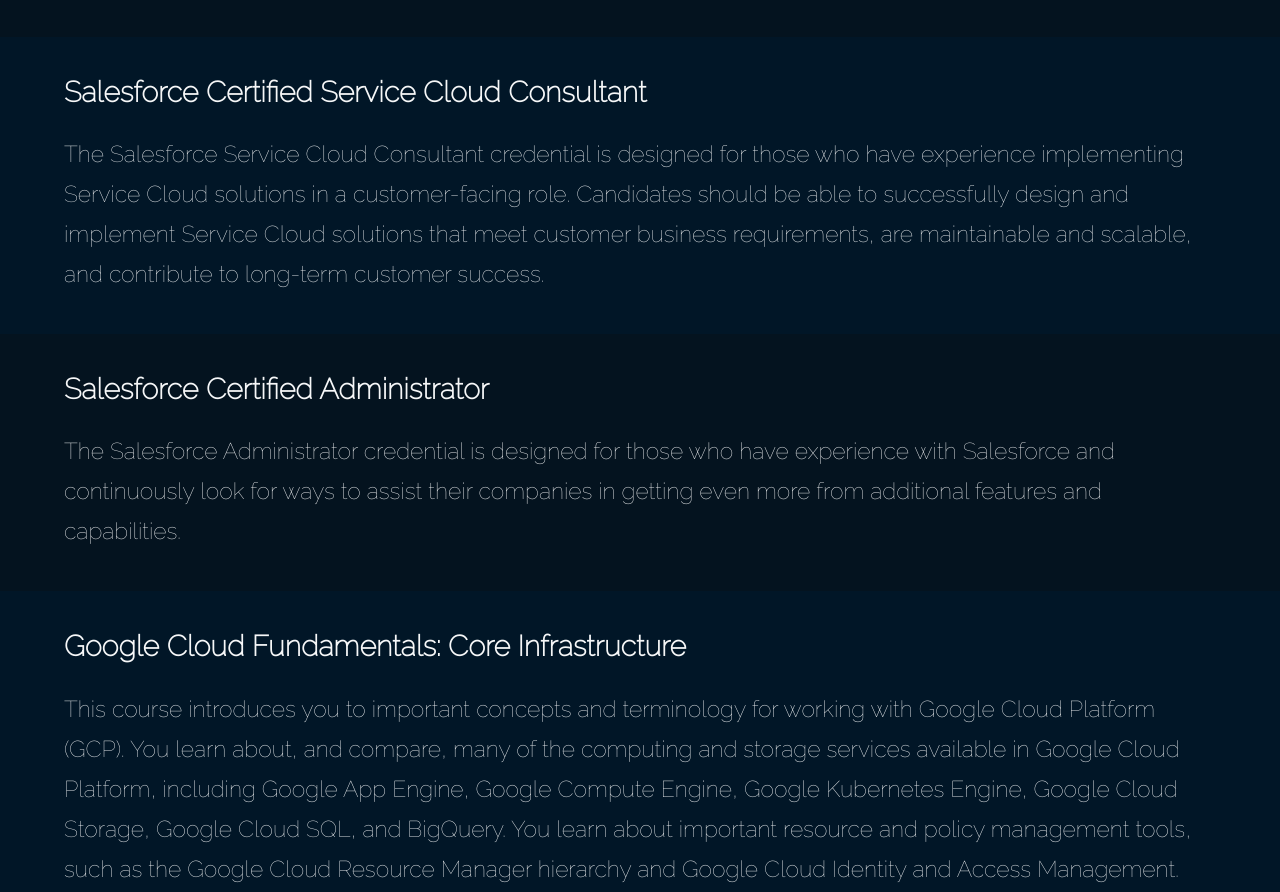
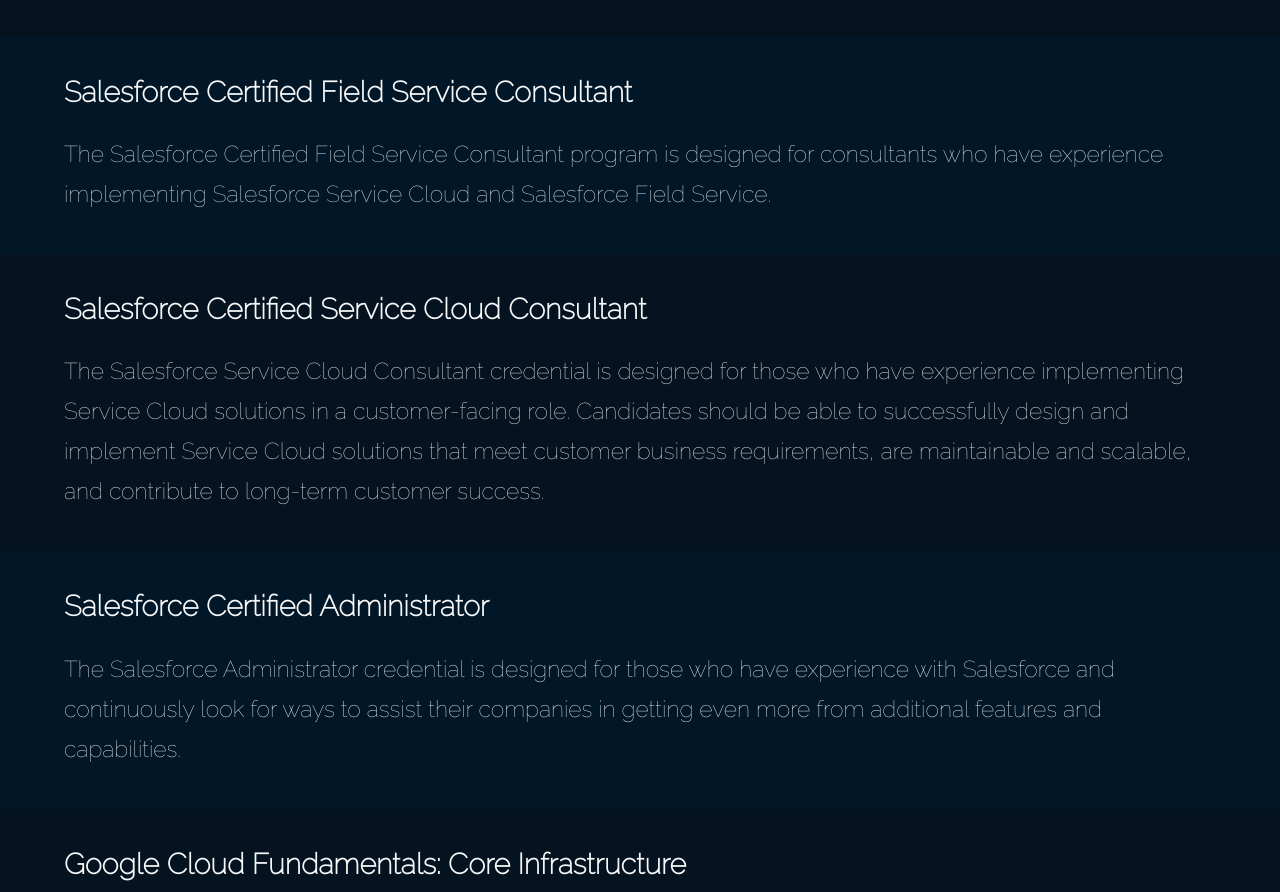
Before and after one commit to nathanielmathew/MyPortfolio, a Gatsby site: page /achievements in a window 1280 px wide. Shown: the part 641-1533 px from the top of the page. Built offline with nearby package versions, Linux system fonts and the light colour scheme; Gatsby itself is replaced by a stand-in of ours; a web font is replaced by a local one.

Commit message:
add field service cert

```diff
--- a/src/pages/achievements.js
+++ b/src/pages/achievements.js
@@ -27,35 +27,41 @@ const Achievements = props => (
       </div>
       <div className="achievement-card-container-bg light" data-sal="fade" data-sal-duration="1000">
         <div className="achievement-card" data-sal="slide-up" data-sal-duration="1000">
+        <h2>Salesforce Certified Field Service Consultant</h2>
+        <p>The Salesforce Certified Field Service Consultant program is designed for consultants who have experience implementing Salesforce Service Cloud and Salesforce Field Service. </p>
+        </div>
+      </div>
+      <div className="achievement-card-container-bg" data-sal="fade" data-sal-duration="1000">
+        <div className="achievement-card" data-sal="slide-up" data-sal-duration="1000">
         <h2>Salesforce Certified Service Cloud Consultant</h2>
         <p>The Salesforce Service Cloud Consultant credential is designed for those who have experience implementing Service Cloud solutions in a customer-facing role. Candidates should be able to successfully design and implement Service Cloud solutions that meet customer business requirements, are maintainable and scalable, and contribute to long-term customer success.</p>
         </div>
       </div>
-      <div className="achievement-card-container-bg" data-sal="fade" data-sal-duration="1000">
+      <div className="achievement-card-container-bg light" data-sal="fade" data-sal-duration="1000">
         <div className="achievement-card" data-sal="slide-up" data-sal-duration="1000">
         <h2>Salesforce Certified Administrator</h2>
         <p>The Salesforce Administrator credential is designed for those who have experience with Salesforce and continuously look for ways to assist their companies in getting even more from additional features and capabilities.</p>
         </div>
       </div>
-      <div className="achievement-card-container-bg light" data-sal="slide-up" data-sal-duration="1000">
+      <div className="achievement-card-container-bg" data-sal="slide-up" data-sal-duration="1000">
         <div className="achievement-card" data-sal="slide-up" data-sal-duration="1000">
           <h2>Google Cloud Fundamentals: Core Infrastructure</h2>
           <p>This course introduces you to important concepts and terminology for working with Google Cloud Platform (GCP). You learn about, and compare, many of the computing and storage services available in Google Cloud Platform, including Google App Engine, Google Compute Engine, Google Kubernetes Engine, Google Cloud Storage, Google Cloud SQL, and BigQuery. You learn about important resource and policy management tools, such as the Google Cloud Resource Manager hierarchy and Google Cloud Identity and Access Management.</p>
         </div>
       </div>
-      <div className="achievement-card-container-bg" data-sal="slide-up" data-sal-duration="1000">
+      <div className="achievement-card-container-bg light" data-sal="slide-up" data-sal-duration="1000">
         <div className="achievement-card" data-sal="slide-up" data-sal-duration="1000">
           <h2>Neural Networks and Deep Learning by DeepLearning.AI</h2>
           <p>The Deep Learning Specialization is our foundational program that will help you understand the capabilities, challenges, and consequences of deep learning and prepare you to participate in the development of leading-edge AI technology. It provides a pathway for you to gain the knowledge and skills to apply machine learning to your work, level up your technical career, and take the definitive step in the world of AI.</p>
         </div>
       </div>
-      <div className="achievement-card-container-bg light" data-sal="slide-up" data-sal-duration="1000">
+      <div className="achievement-card-container-bg" data-sal="slide-up" data-sal-duration="1000">
         <div className="achievement-card" data-sal="slide-up" data-sal-duration="1000">
           <h2>Former Microsoft Student Partner</h2>
           <p>Selected by Microsoft as a part of the Microsoft Student Partner (MSP) program which provides those selected with access to exclusive tools, to skill up with Microsoft Learn and other resources. Microsoft Student Partners epitomize Microsoft’s mission to empower every person and organization on the planet to achieve more—they are on-campus leaders with a passion for making a difference, building vibrant communities, and sharing the latest tech with their peers.  </p>
         </div>
       </div>
-      <div className="achievement-card-container-bg" data-sal="slide-up" data-sal-duration="1000">
+      <div className="achievement-card-container-bg light" data-sal="slide-up" data-sal-duration="1000">
         <div className="achievement-card" data-sal="slide-up" data-sal-duration="1000">
         <h2>Grand Finalist at Smart India Hackathon 2019</h2>
         <p>Was selected for the Grand Final of The Smart India Hackathon dubbed as "The world's largest Hackathon", held at Lovely professional university, Punjab - in 2019</p>
```
